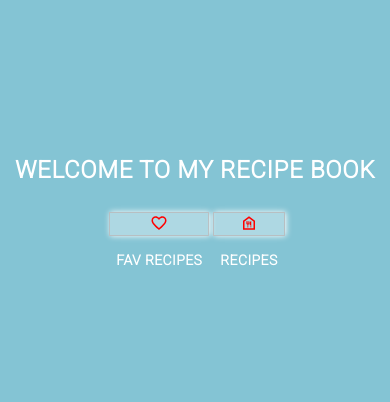
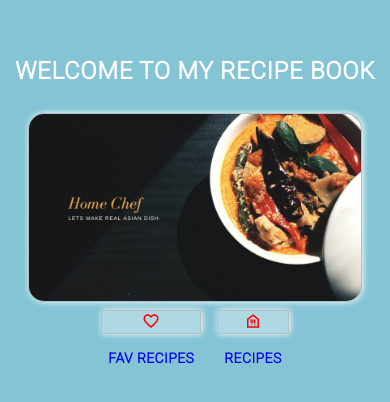
Before and after one commit to asaad227/asian-recipe, a React (Create React App) app: page / in a window 390 px wide. Shown: the part 176-578 px from the top of the page. Built offline with nearby package versions, Linux system fonts and the light colour scheme; a web font is replaced by a local one.

Commit message:
update link color and home pic

```diff
--- a/src/Components/Profile/Profile.css
+++ b/src/Components/Profile/Profile.css
@@ -27,9 +27,11 @@
 padding: 5px;
 }
 .profilePic {
-  border-radius: 10%;
-  width: 15vw;
+  width: 30vw;
+  border-radius: 1rem;
   image-rendering: crisp-edges;
+  border: 1px solid #b8bfc2;
+  box-shadow: 1px 0px 6px white;
 }
 
 .homeIcon{
@@ -49,7 +51,6 @@ padding: 5px;
 }
 a{
   text-decoration: none;
-  color: #fff;
 }
 .mainIcon{
   font-size: 0.5em;
@@ -57,7 +58,12 @@ a{
   border: 1px solid #b8bfc2;
   box-shadow: 1px 0px 6px white;
   background-color: #ffffff57;
-  margin-left: 0.5em;
+  margin: 0.5rem;
+}
+
+.mainIcon:hover{
+  background-color: #ffffff;
+  color: #84c4d4;
 }
 .txtIcon{
   font-family: "Roboto","Helvetica","Arial",sans-serif;
@@ -66,13 +72,16 @@ a{
   line-height: 1.75;
   letter-spacing: 0.02857em;
   text-transform: uppercase;
-    color: #fff;
+
+
 }
-
+.txtIcon:hover{
+  color:#ffffff57;
+}
 
 @media screen and (max-width: 768px) {
   .profilePic{
-    width: 40vw;
+    width: 85vw;
   }
 }
 
--- a/src/Components/Profile/index.js
+++ b/src/Components/Profile/index.js
@@ -1,6 +1,6 @@
 import React from "react";
 import "./Profile.css"
-// import HomePic from "../../assets/Recipe-asian-app.gif"
+import HomePic from "../../assets/Recipe-site.png"
 import { MdOutlineFavoriteBorder, MdOutlineFoodBank  } from "react-icons/md";
 import { Link } from "react-router-dom";
 const Profile = () => {
@@ -11,7 +11,7 @@ const Profile = () => {
      (
       <div className="profile">
        <h1 className="profileName">Welcome To My Recipe Book</h1>
-        {/* <img className="profilePic" src={HomePic} alt="Recipe Home" /> */}
+        <img className="profilePic" src={HomePic} alt="Recipe Home" />
         <div className="homeIcon">
         <button className="mainIcon"><Link to="/fav">
           <MdOutlineFavoriteBorder className='profileIcon' />
```
